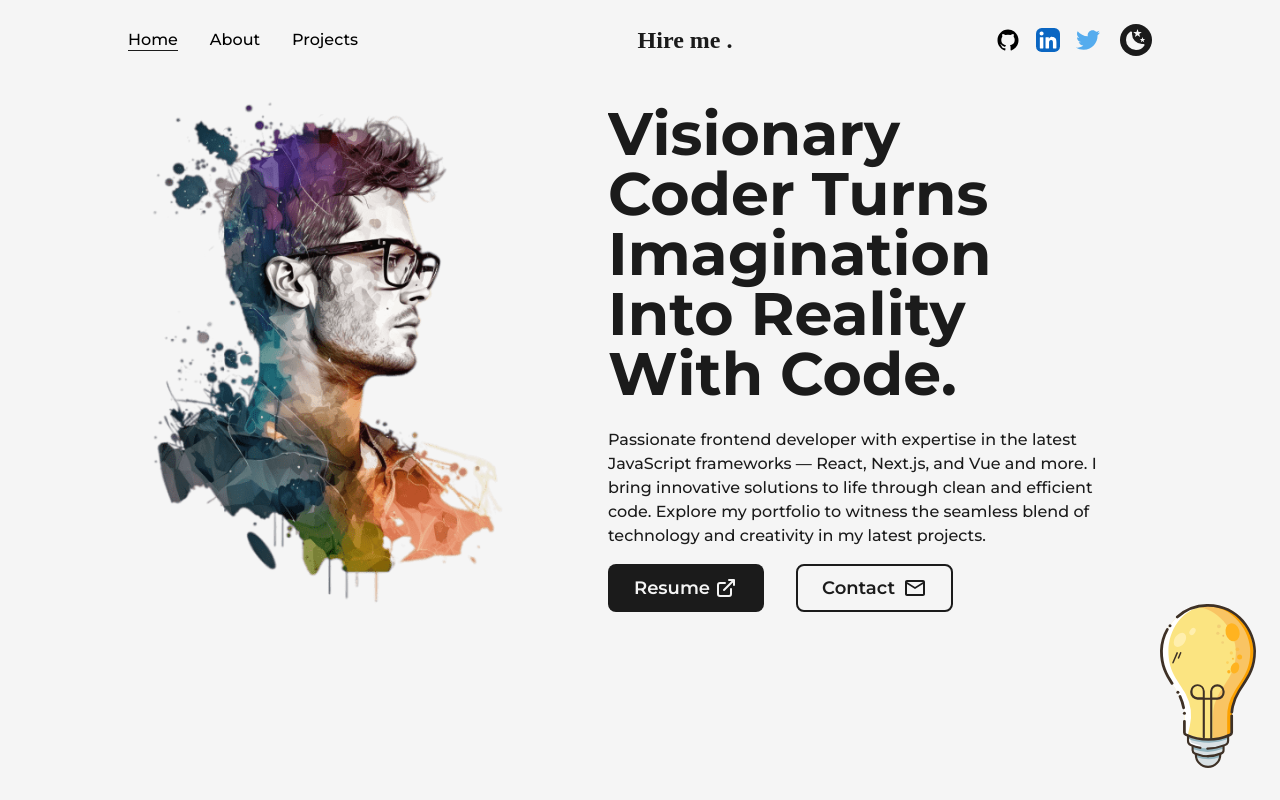
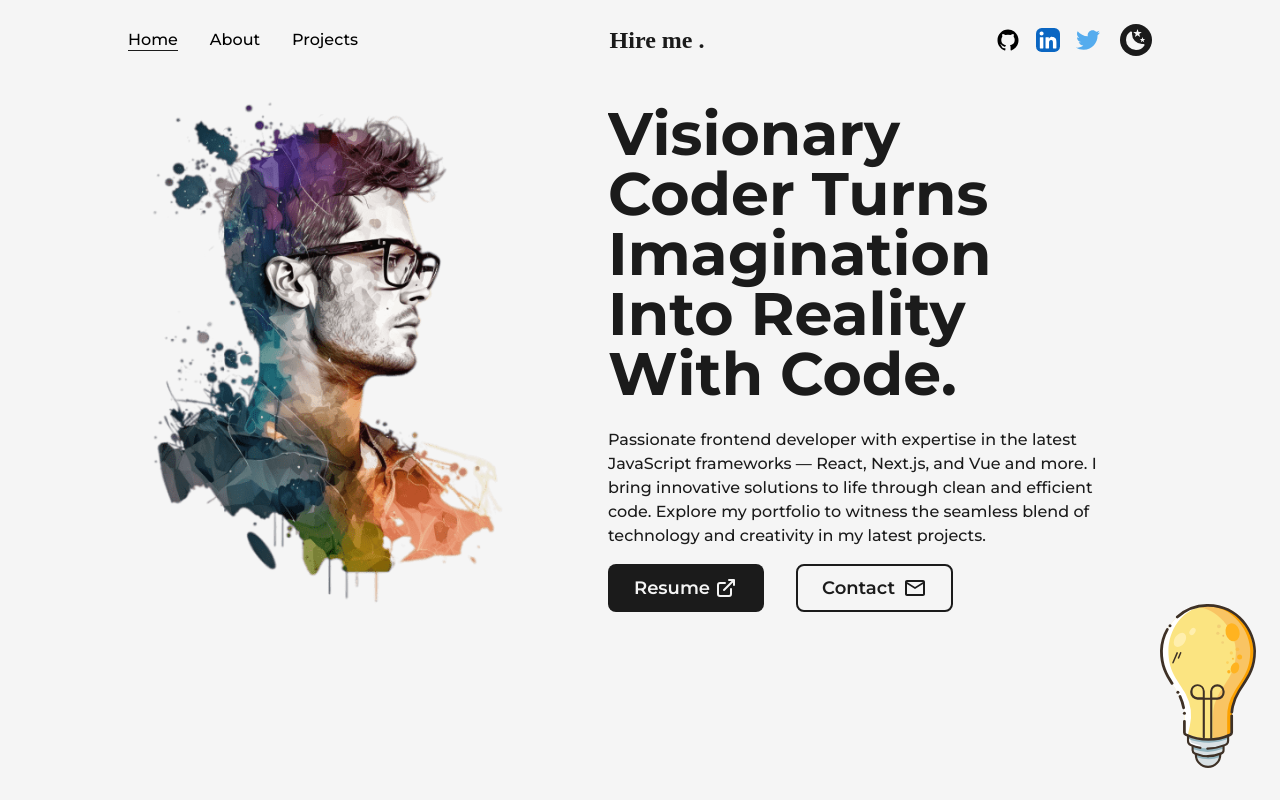
Before and after one commit to Chandru779/portfolio, a Next.js app: page / in a window 1280 px wide. Built offline with nearby package versions, Linux system fonts and the light colour scheme; a web font is replaced by a local one.

Commit message:
Update Logo.js

```diff
--- a/src/components/Logo.js
+++ b/src/components/Logo.js
@@ -6,7 +6,7 @@
 const Logo = () => {
     const MotionLink = motion(Link)
   return (
-    <div className='flex items-center justify-center'>
+    <div className='flex items-center justify-center -ml-14'>
         {/* <MotionLink href='mailto:chanduangadi779@gmail.com' className='px-2 py-1 bg-dark text-white flex items-center justify-center text-xl rounded-xl font-mono font-thin tracking-wide'
         whileHover={{
             backgroundColor:["#121212", "rgba(131,58,180,1)","rgba(253,29,29,1)","rgba(252,176,69,1)","rgba(131,58,180,1)", "#121212"],
```
